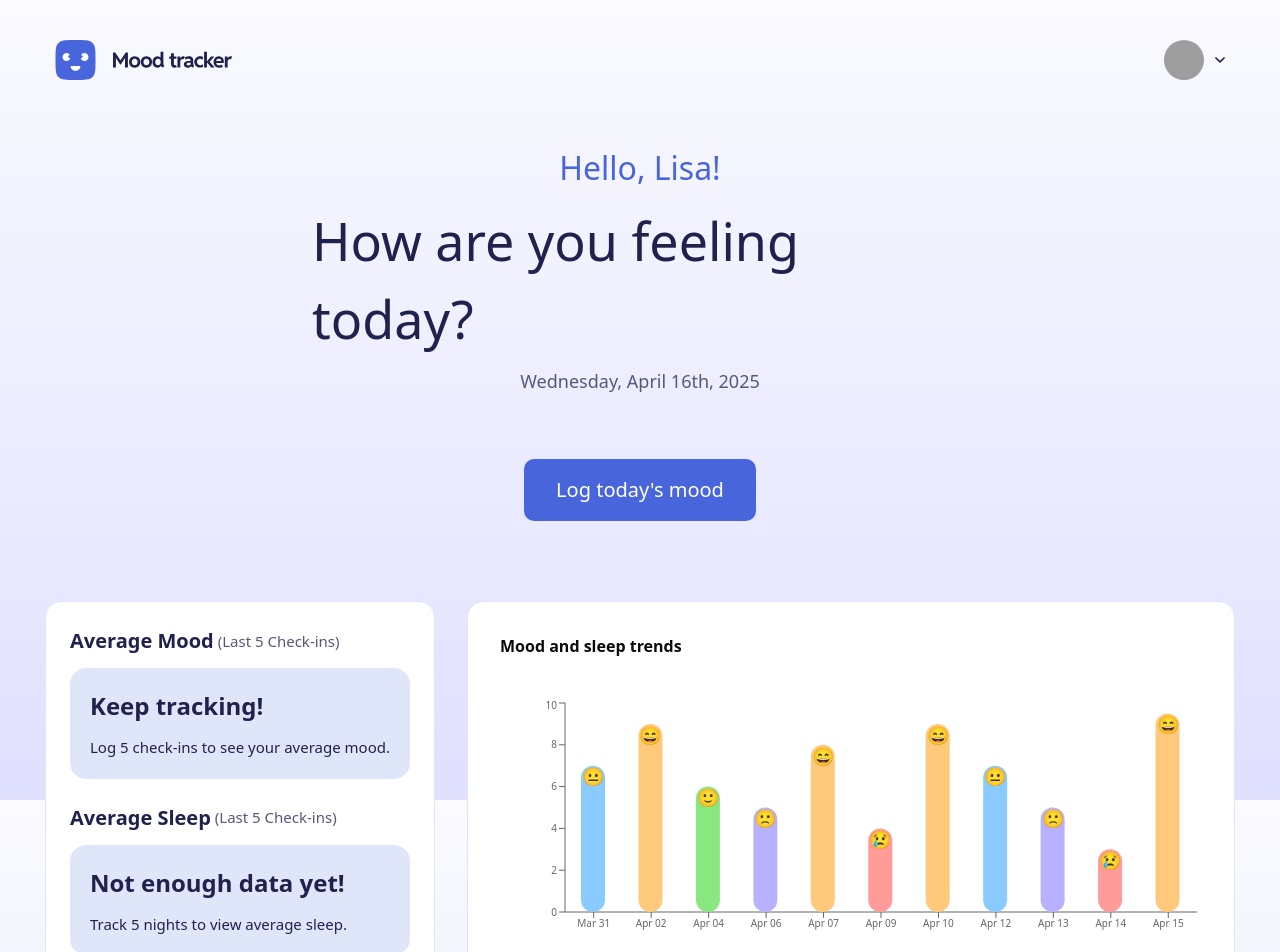
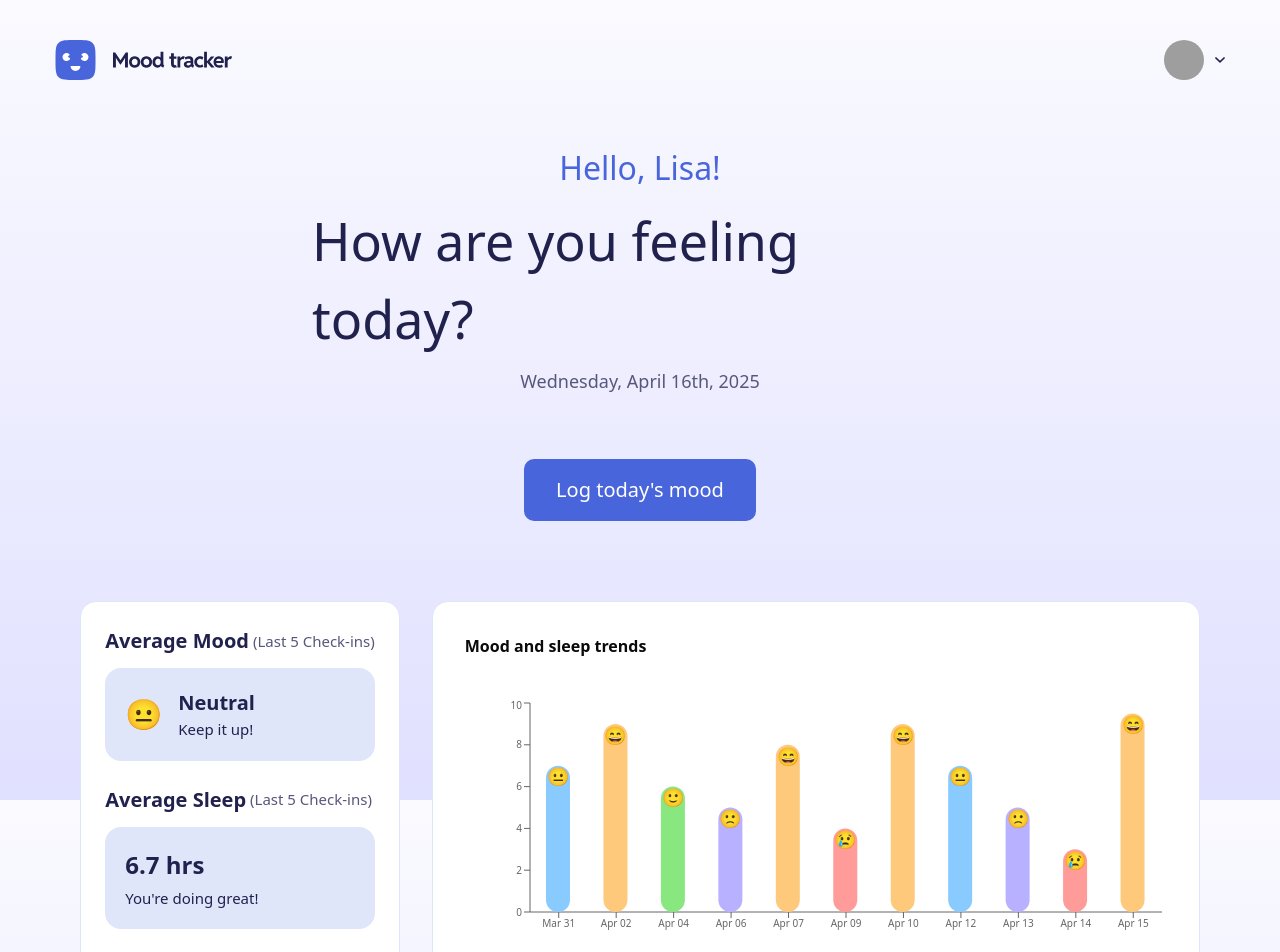
Before and after one commit to NikolozTskhvariashvili/backMidTerm-3, a Next.js app: page /main in a window 1280 px wide. Shown: the top 952 px of the page. Built offline with nearby package versions, Linux system fonts and the light colour scheme; grey boxes are pictures that could not be loaded.

Commit message:
feat(AVGS): feat mood and sleep averages

```diff
--- a/src/app/Components/DetailInformationPerBar/DetailInformationPerBar.tsx
+++ b/src/app/Components/DetailInformationPerBar/DetailInformationPerBar.tsx
@@ -9,13 +9,16 @@ const DetailInformationPerBar: React.FC<Props> = ({ active, payload }) => {
   if (!active || !payload || !payload.length) return null;
 
   const data = payload[0].payload;
-  console.log(data)
+  console.log(data);
 
   return (
     <div className="w-[175px] flex flex-col p-[12px] gap-[12px] bg-white rounded-[16px] border border-[#E0E6FA] mr-4 ml-4">
       <div className="flex  flex-col">
         <p className="text-[13px] text-[#57577B]">Mood</p>
-        <p className="text-[16px]">{data.mood}</p>
+        <div className="flex gap-2 items-center">
+          <p className="text-[16px]">{data.mood}</p>
+          <p className="text-[16px]">{data.moodLabel}</p>
+        </div>
       </div>
 
       <div className="flex flex-col ">
@@ -33,7 +36,9 @@ const DetailInformationPerBar: React.FC<Props> = ({ active, payload }) => {
       {data.feelings?.length > 0 && (
         <div className="flex flex-col ">
           <p className="text-[13px] text-[#57577B]">Tags</p>
-          <p className="text-[12px] text-[#21214D]">{data.feelings.join(", ")}</p>
+          <p className="text-[12px] text-[#21214D]">
+            {data.feelings.join(", ")}
+          </p>
         </div>
       )}
     </div>
--- a/src/app/Components/MoodContext/MoodContext.tsx
+++ b/src/app/Components/MoodContext/MoodContext.tsx
@@ -1,35 +1,122 @@
 "use client";
 import React, { createContext, useState } from "react";
-interface MoodData {
+
+export interface MoodData {
   date: string;
   sleep: number;
   mood: string;
+  moodLabel: string;
+  feelings: string[];
+  reflection: string;
 }
+
 interface ContextType {
   data: MoodData[];
   setData: React.Dispatch<React.SetStateAction<MoodData[]>>;
 }
+
 export const Context = createContext<ContextType>({
   data: [],
   setData: () => {},
 });
+
 export const MoodProvider: React.FC<{ children: React.ReactNode }> = ({
   children,
 }) => {
   const [data, setData] = useState<MoodData[]>([
-    { date: "Mar 31", sleep: 7, mood: "😐" },
-    { date: "Apr 02", sleep: 9, mood: "😄" },
-    { date: "Apr 04", sleep: 6, mood: "🙂" },
-    { date: "Apr 06", sleep: 5, mood: "🙁" },
-    { date: "Apr 07", sleep: 8, mood: "😄" },
-    { date: "Apr 09", sleep: 4, mood: "😢" },
-    { date: "Apr 10", sleep: 9, mood: "😄" },
-    { date: "Apr 12", sleep: 7, mood: "😐" },
-    { date: "Apr 13", sleep: 5, mood: "🙁" },
-    { date: "Apr 14", sleep: 3, mood: "😢" },
-    { date: "Apr 15", sleep: 9.5, mood: "😄" },
+    {
+      date: "Mar 31",
+      sleep: 7,
+      mood: "😐",
+      moodLabel: "Neutral",
+      feelings: ["Calm", "Tired"],
+      reflection: "It was a slow and normal day.",
+    },
+    {
+      date: "Apr 02",
+      sleep: 9,
+      mood: "😄",
+      moodLabel: "Very Happy",
+      feelings: ["Joyful", "Grateful"],
+      reflection: "Had a fun day with friends.",
+    },
+    {
+      date: "Apr 04",
+      sleep: 6,
+      mood: "🙂",
+      moodLabel: "Happy",
+      feelings: ["Hopeful", "Motivated"],
+      reflection: "Productive mood, finished tasks.",
+    },
+    {
+      date: "Apr 06",
+      sleep: 5,
+      mood: "🙁",
+      moodLabel: "Sad",
+      feelings: ["Down", "Lonely"],
+      reflection: "Missed someone today.",
+    },
+    {
+      date: "Apr 07",
+      sleep: 8,
+      mood: "😄",
+      moodLabel: "Very Happy",
+      feelings: ["Excited", "Confident"],
+      reflection: "Got great news!",
+    },
+    {
+      date: "Apr 09",
+      sleep: 4,
+      mood: "😢",
+      moodLabel: "Very Sad",
+      feelings: ["Stressed", "Overwhelmed"],
+      reflection: "Hard day, too much work.",
+    },
+    {
+      date: "Apr 10",
+      sleep: 9,
+      mood: "😄",
+      moodLabel: "Very Happy",
+      feelings: ["Relaxed", "Content"],
+      reflection: "Felt refreshed and rested.",
+    },
+    {
+      date: "Apr 12",
+      sleep: 7,
+      mood: "😐",
+      moodLabel: "Neutral",
+      feelings: ["Peaceful", "Tired"],
+      reflection: "Nothing special happened today.",
+    },
+    {
+      date: "Apr 13",
+      sleep: 5,
+      mood: "🙁",
+      moodLabel: "Sad",
+      feelings: ["Disappointed", "Irritable"],
+      reflection: "Wasn’t my best day.",
+    },
+    {
+      date: "Apr 14",
+      sleep: 3,
+      mood: "😢",
+      moodLabel: "Very Sad",
+      feelings: ["Restless", "Frustrated"],
+      reflection: "Couldn’t sleep well last night.",
+    },
+    {
+      date: "Apr 15",
+      sleep: 9.5,
+      mood: "😄",
+      moodLabel: "Very Happy",
+      feelings: ["Grateful", "Optimistic"],
+      reflection: "Everything felt perfect today!",
+    },
   ]);
+
   return (
-    <Context.Provider value={{ data, setData }}>{children}</Context.Provider>
+    <Context.Provider value={{ data, setData }}>
+      {children}
+    </Context.Provider>
   );
 };
--- a/src/app/Components/MoodInformations/MoodInformations.tsx
+++ b/src/app/Components/MoodInformations/MoodInformations.tsx
@@ -21,13 +21,53 @@ const moodColorMap: Record<string, string> = {
   "😢": "#FF9B99",
 };
 
+const moodScoreMap: Record<string, number> = {
+  "😄": 5,
+  "🙂": 4,
+  "😐": 3,
+  "🙁": 2,
+  "😢": 1,
+};
+
+const scoreToEmoji: Record<number, string> = {
+  5: "😄",
+  4: "🙂",
+  3: "😐",
+  2: "🙁",
+  1: "😢",
+};
+
+const scoreToLabel: Record<number, string> = {
+  5: "Very Happy",
+  4: "Happy",
+  3: "Neutral",
+  2: "Sad",
+  1: "Very Sad",
+};
+
 const MoodInformations = () => {
   const { data } = useContext(Context);
   const last11Data = Array.isArray(data) ? data.slice(-11) : [];
+  const last5 = last11Data.slice(-5);
+
+  const hasEnoughData = last5.length === 5;
+
+  const avgSleep = hasEnoughData
+    ? (last5.reduce((sum, item) => sum + item.sleep, 0) / 5).toFixed(1)
+    : null;
+
+  const avgMoodScore = hasEnoughData
+    ? Math.round(
+        last5.reduce((sum, item) => sum + (moodScoreMap[item.mood] || 0), 0) / 5
+      )
+    : null;
+
+  const avgMoodEmoji = avgMoodScore ? scoreToEmoji[avgMoodScore] : null;
+  const avgMoodLabel = avgMoodScore ? scoreToLabel[avgMoodScore] : null;
 
   return (
     <div className="flex gap-[32px]">
-      <div className="flex flex-col p-[24px] gap-[24px] rounded-[16px] bg-white border border-[#E0E6FA]">
+      <div className="flex flex-col p-[24px] gap-[24px] rounded-[16px] bg-white border border-[#E0E6FA] min-w-[300px]">
         <div className="flex flex-col gap-[12px]">
           <div className="flex items-center gap-1">
             <p className="text-[#21214D] text-[20px] font-semibold">
@@ -35,6 +75,17 @@ const MoodInformations = () => {
             </p>
             <p className="text-[#57577B] text-[15px]">(Last 5 Check-ins)</p>
           </div>
+          {hasEnoughData ? (
+            <div className="p-[20px] flex items-center gap-4 bg-[#E0E6FA] rounded-[16px]">
+              <span className="text-3xl">{avgMoodEmoji}</span>
+              <div>
+                <p className="text-[#21214D] text-[20px] font-semibold">
+                  {avgMoodLabel}
+                </p>
+                <p className="text-[#21214D] text-[15px]">Keep it up!</p>
+              </div>
+            </div>
+          ) : (
             <div className="p-[20px] flex flex-col gap-[12px] bg-[#E0E6FA] rounded-[16px]">
               <p className="text-[#21214D] text-[24px] font-semibold">
                 Keep tracking!
@@ -43,6 +94,7 @@ const MoodInformations = () => {
                 Log 5 check-ins to see your average mood.
               </p>
             </div>
+          )}
         </div>
 
         <div className="flex flex-col gap-[12px]">
@@ -52,6 +104,14 @@ const MoodInformations = () => {
             </p>
             <p className="text-[#57577B] text-[15px]">(Last 5 Check-ins)</p>
           </div>
+          {hasEnoughData ? (
+            <div className="p-[20px] flex flex-col gap-[4px] bg-[#E0E6FA] rounded-[16px]">
+              <p className="text-[#21214D] text-[24px] font-semibold">
+                {avgSleep} hrs
+              </p>
+              <p className="text-[#21214D] text-[15px]">You're doing great!</p>
+            </div>
+          ) : (
             <div className="p-[20px] flex flex-col gap-[12px] bg-[#E0E6FA] rounded-[16px]">
               <p className="text-[#21214D] text-[24px] font-semibold">
                 Not enough data yet!
@@ -60,6 +120,7 @@ const MoodInformations = () => {
                 Track 5 nights to view average sleep.
               </p>
             </div>
+          )}
         </div>
       </div>
 
--- a/src/app/Components/MoodSelectModal/MoodSelectModal.tsx
+++ b/src/app/Components/MoodSelectModal/MoodSelectModal.tsx
@@ -1,14 +1,13 @@
 "use client";
 import { useState, useContext } from "react";
 import { Dialog } from "@headlessui/react";
-import { Button } from "@/components/ui/button";
 import { Context } from "@/app/Components/MoodContext/MoodContext";
-import SelectedIcon from "@/app/Common/Images/SelectedIcon";
 import CloseIcon from "@/app/Common/Images/CloseIcon";
 import MoodSelectionFirst from "../MoodSelection-1/MoodSelectionFirst";
 import MoodSelectionSecond from "../MoodSelection-2/MoodSelectionSecond";
 import MoodSelectionThird from "../MoodSelection-3/MoodSelectionThird";
 import MoodSelectionFourth from "../MoodSelection-4/MoodSelectionFourth";
+
 interface MoodSelectModalProps {
   LogModal: boolean;
   SetLogModal: (open: boolean) => void;
@@ -35,43 +34,21 @@ export default function MoodSelectModal({
   ];
 
   const feelingsList = [
-    "Joyful",
-    "Down",
-    "Anxious",
-    "Calm",
-    "Excited",
-    "Frustrated",
-    "Lonely",
-    "Grateful",
-    "Overwhelmed",
-    "Motivated",
-    "Irritable",
-    "Peaceful",
-    "Tired",
-    "Hopeful",
-    "Confident",
-    "Stressed",
-    "Content",
-    "Disappointed",
-    "Optimistic",
-    "Restless",
+    "Joyful", "Down", "Anxious", "Calm", "Excited", "Frustrated", "Lonely",
+    "Grateful", "Overwhelmed", "Motivated", "Irritable", "Peaceful", "Tired",
+    "Hopeful", "Confident", "Stressed", "Content", "Disappointed", "Optimistic", "Restless",
   ];
+
   const sleepOptions = [2, 4, 6, 8, 9];
 
   function getSleepLabel(hour: number) {
     switch (hour) {
-      case 2:
-        return "0-2";
-      case 4:
-        return "3-4";
-      case 6:
-        return "5-6";
-      case 8:
-        return "7-8";
-      case 9:
-        return "9+";
-      default:
-        return hour.toString();
+      case 2: return "0-2";
+      case 4: return "3-4";
+      case 6: return "5-6";
+      case 8: return "7-8";
+      case 9: return "9+";
+      default: return hour.toString();
     }
   }
 
@@ -101,12 +78,15 @@ export default function MoodSelectModal({
   }
 
   function handleSubmit() {
+    const selectedMood = moods.find((m) => m.emoji === mood);
+
     const newEntry = {
-    date: getFormattedDate(),
-    mood,
-    sleep: sleep || 0,
-    reflection: dayNote,
-    feelings,
+      date: getFormattedDate(),
+      mood,
+      moodLabel: selectedMood?.label || "",
+      sleep: sleep || 0,
+      reflection: dayNote,
+      feelings,
     };
 
     const updatedLogs = [...logs, newEntry];
@@ -117,9 +97,9 @@ export default function MoodSelectModal({
 
   function CheckValidate() {
     if (mood && step === 1) setStep(step + 1);
-    if (feelings && step === 2) setStep(step + 1);
-    if (dayNote && step === 3) setStep(step + 1);
-    if (step === 4 && sleep !== null) return handleSubmit();
+    else if (feelings.length && step === 2) setStep(step + 1);
+    else if (dayNote && step === 3) setStep(step + 1);
+    else if (step === 4 && sleep !== null) handleSubmit();
   }
 
   return (
@@ -135,6 +115,7 @@ export default function MoodSelectModal({
         >
           <CloseIcon />
         </div>
+
         {step === 1 && (
           <MoodSelectionFirst
             moods={moods}
@@ -174,7 +155,7 @@ export default function MoodSelectModal({
         <div className="mt-6 flex justify-between">
           {step <= 4 && (
             <div
-              onClick={() => CheckValidate()}
+              onClick={CheckValidate}
               className={`w-[520px] rounded-[10px] text-[24px] p-[16px] flex items-center justify-center ${
                 step === 1 && !mood
                   ? "bg-[#4865DB] opacity-50 cursor-not-allowed"
```
Lines whose indentation alone changed are shown as unchanged.
